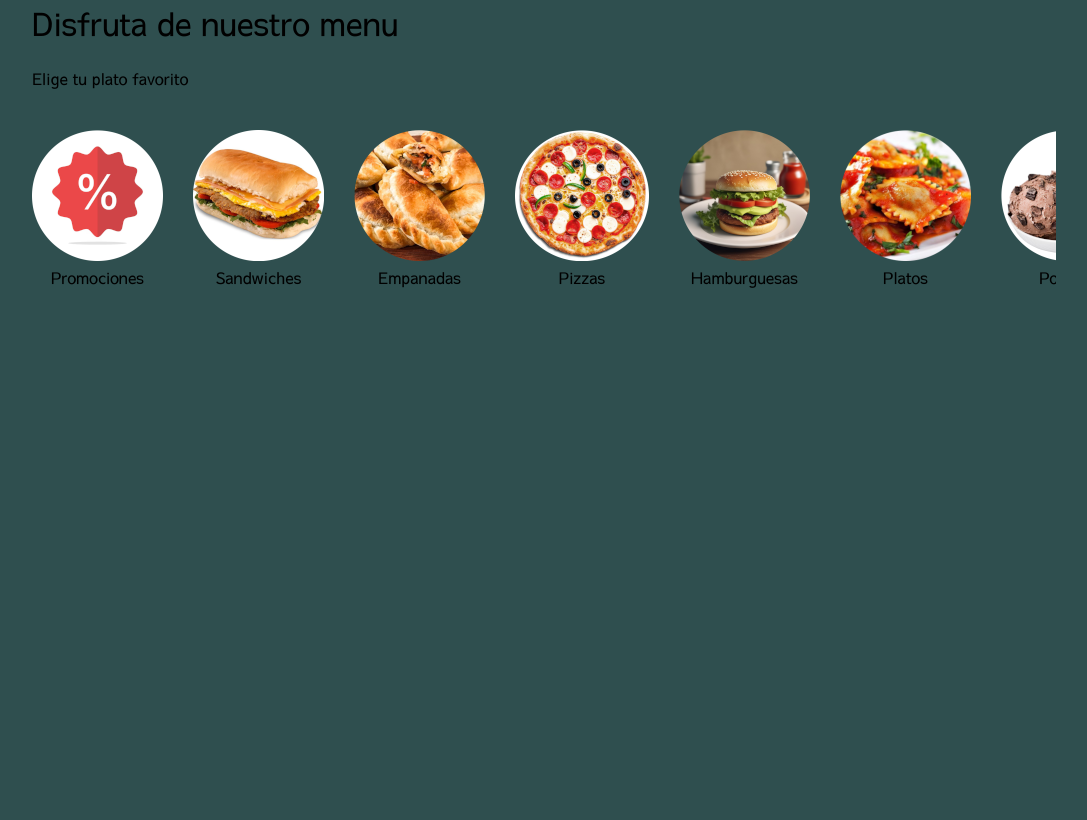
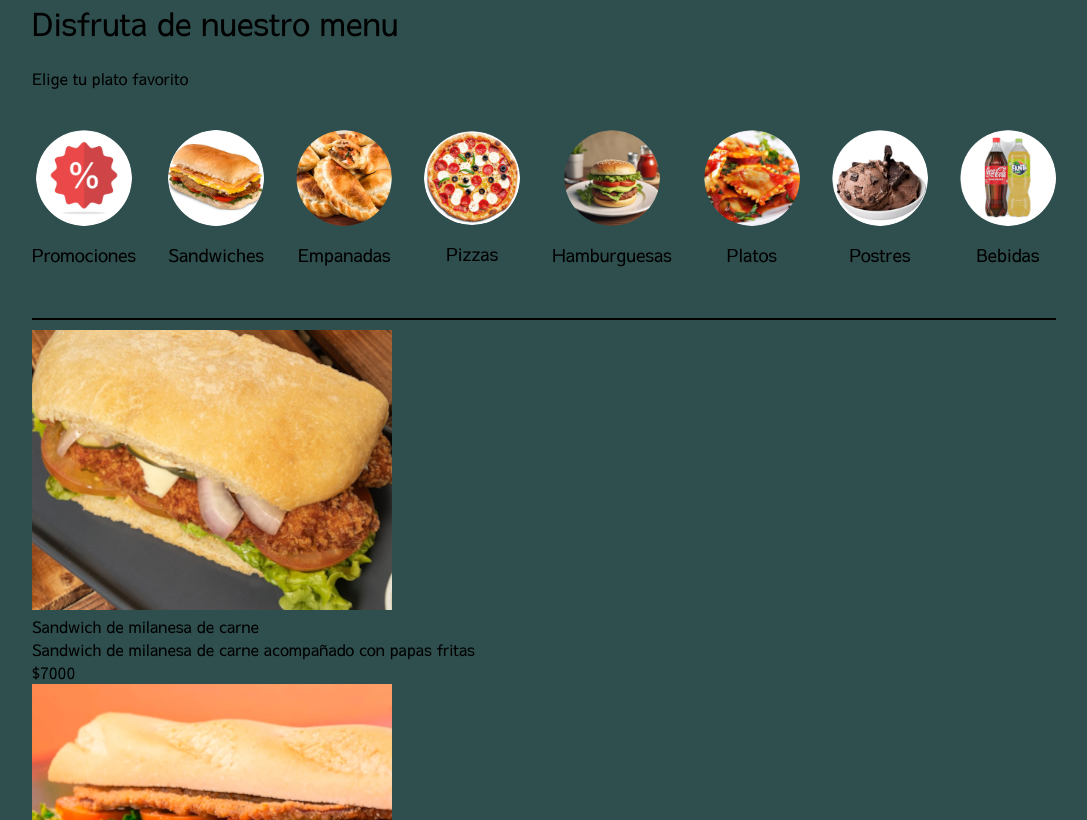
Before and after one commit to mateosalasarg/Proyecto-Delivery-Frontend, a React (Vite) app: page / in a window 1280 px wide. Shown: the part 540-1360 px from the top of the page, without its empty margins (96-1183 px from the left). Before the commit the page ends 849 px from the top, so only its background shows below. Built offline with nearby package versions, Linux system fonts and the light colour scheme.

Commit message:
Implementado los platillos

```diff
--- /dev/null
+++ b/src/components/Food/Food.jsx
@@ -0,0 +1,19 @@
+import React,{ useContext } from 'react'
+import './Food.css'
+import { StoreContext } from '../../context/StoreContext'
+import FoodItem from '../FoodItem/FoodItem'
+
+const Food = ({category}) => {
+    const {food_list} = useContext(StoreContext)
+  return (
+    <div className='food' id='food'>
+      <div className="food-list">
+        {food_list.map((item,index)=>{
+            return <FoodItem key={index} id={item._id} name={item.name} description={item.description} price={item.price} image={item.image}/>
+        })}
+      </div>
+    </div>
+  )
+}
+
+export default Food
--- /dev/null
+++ b/src/components/FoodItem/FoodItem.jsx
@@ -0,0 +1,22 @@
+import React from 'react'
+import './FoodItem.css'
+
+const FoodItem = ({id,name,price,description, image}) => {
+  return (
+    <div className='food-item'>
+        <div className="food-item-img-container">
+            <img className='food-item-image' src={image} alt='' />
+        </div>
+        <div className="food-item-info">
+            <div className='food-item-info-name'>
+                <p>{name}</p>
+            </div>
+            <p className="food-item-description">{description}</p>
+            <p className="food-item-price">${price}</p>
+        </div>
+
+    </div>
+  )
+}
+
+export default FoodItem
--- a/src/components/Menu/Menu.css
+++ b/src/components/Menu/Menu.css
@@ -23,3 +23,34 @@
     margin: 20px 0px;
     overflow-x: scroll;
 }
+
+.initial-menu-list::-webkit-scrollbar{
+    display: none;
+}
+
+.initial-menu-list-item img{
+    width: 7.5vw;
+    min-width: 80px;
+    cursor: pointer;
+    border-radius: 50%;
+    transition: 0.2s;
+}
+
+.initial-menu-list-item p{
+    margin-top: 10px;
+    color: black;
+    font-size: max(1.4vw, 14px);
+    cursor: pointer;
+}
+
+.initial-menu hr{
+    margin: 10px 0px;
+    height: 2px;
+    background-color: black;
+    border: none;
+}
+
+.initial-menu-list-item .active{
+    border: 10px solid blue;
+    padding: 2px;
+}
--- a/src/components/Menu/Menu.jsx
+++ b/src/components/Menu/Menu.jsx
@@ -1,7 +1,7 @@
 import React from 'react'
 import './Menu.css'
 import { menu_list} from '../../assets/assets'
-const Menu = () => {
+const Menu = ({category,setCategory}) => {
   return (
     <div className='initial-menu' id = 'initial-menu'>
       <h1>Disfruta de nuestro menu</h1>
@@ -10,13 +10,14 @@
 
         {menu_list.map((item, index) => {
           return (
-            <div key={index} className='initial-menu-list-item'>
-              <img src={item.menu_image} alt="" />
+            <div onClick={()=>setCategory(prev=>prev===item.menu_name?"All":item.menu_name)}key={index} className='initial-menu-list-item'>
+              <img className={category===item.menu_name?"active":""}src={item.menu_image} alt="" />
               <p>{item.menu_name}</p>
             </div>
           )
         })}
       </div>
+      <hr />
     </div>
   )
 }
--- /dev/null
+++ b/src/context/StoreContext.jsx
@@ -0,0 +1,17 @@
+import { createContext } from "react";
+import { food_list } from "../assets/assets";
+
+export const StoreContext = createContext(null)
+
+const StoreContextProvider = (props) => {
+
+    const contextValue = {
+        food_list
+    }
+    return (
+        <StoreContext.Provider value={contextValue}>
+            {props.children}
+        </StoreContext.Provider>
+    )
+}
+export default StoreContextProvider;
--- a/src/main.jsx
+++ b/src/main.jsx
@@ -3,9 +3,11 @@
 import './index.css'
 import App from './App.jsx'
 import { BrowserRouter } from 'react-router-dom'
-
+import StoreContextProvider from './context/StoreContext.jsx'
 ReactDOM.createRoot(document.getElementById('root')).render(
   <BrowserRouter>
-    <App />
+    <StoreContextProvider>
+      <App />
+    </StoreContextProvider>
   </BrowserRouter>
 )
--- a/src/pages/Home/Home.jsx
+++ b/src/pages/Home/Home.jsx
@@ -1,12 +1,15 @@
-import React from 'react'
+import React, { useState } from 'react'
 import './Home.css'
 import Header from '../../components/Header/Header'
 import Menu from '../../components/Menu/Menu'
+import Food from '../../components/Food/Food'
 const Home = () => {
+  const [category,setCategory] = useState('All');
   return (
     <div>
       <Header />
-      <Menu />
+      <Menu category={category} setcategory={setCategory}/>
+      <Food category={category}/>
     </div>
   )
 }
```
Also changed, not shown: src/components/Food/Food.css (added), src/components/FoodItem/FoodItem.css (added).
